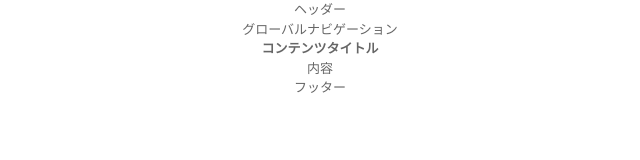
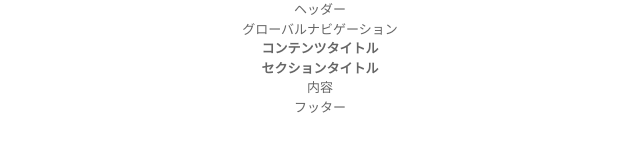
Before and after one commit to sidegore/github.io, a plain HTML site: page index.html in a window 1280 px wide. Shown: the whole page, without its empty margins (320-960 px from the left). Drawn offline with Linux system fonts and the light colour scheme.

Commit message:
hタグ調整

```diff
--- a/index.html
+++ b/index.html
@@ -30,7 +30,10 @@
 <article>
 <h1>コンテンツタイトル</h1>
 
-<section>内容</section>
+<section>
+<h2>セクションタイトル</h2>
+<p>内容</p>
+</section>
 </article>
 
 <footer>フッター</footer>
```
